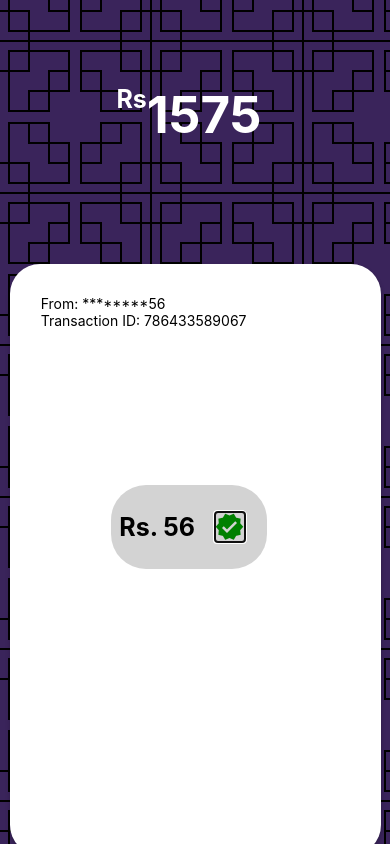
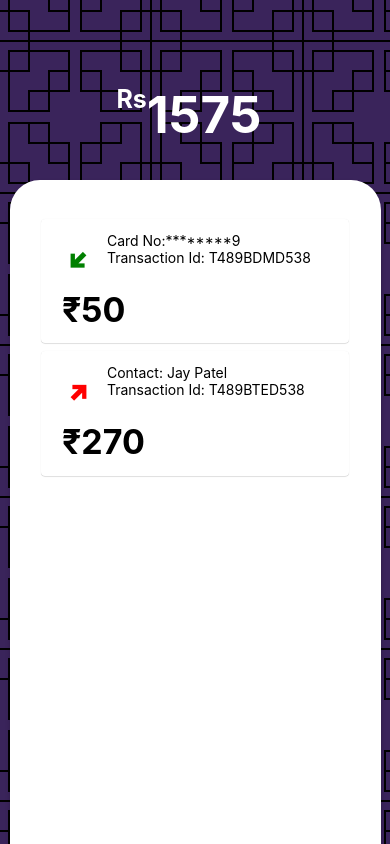
Before and after one commit to Konu9712/VedPay, a React Native app: screen / in a window 390 px wide. Built offline with nearby package versions, Linux system fonts and the light colour scheme.

Commit message:
History Main Screen UI

```diff
--- a/App.js
+++ b/App.js
@@ -20,6 +20,7 @@ import CardTransactionListScreen from "./Pages/CardTransactionListScreen/CardTra
 import AddMoneyMainScreen from "./Pages/AddMoneyMainScreen/AddMoneyMainScreen";
 import AddMoneySource from "./Pages/AddMoneySource/AddMoneySource";
 import AddMoneySuccessfully from "./Pages/AddMoneySuccessfully/AddMoneySuccessfully";
+import HistoryMainScreen from "./Pages/HistoryMainScreen/HistoryMainScreen";
 
 const d = Dimensions.get("window");
 export default function App() {
@@ -40,7 +41,8 @@ export default function App() {
       {/* <CardTransactionListScreen /> */}
       {/* <AddMoneyMainScreen /> */}
       {/* <AddMoneySource /> */}
-      <AddMoneySuccessfully />
+      {/* <AddMoneySuccessfully /> */}
+      <HistoryMainScreen />
     </ImageBackground>
   );
 }
--- a/Pages/AddMoneySuccessfully/AddMoneySuccessfully.js
+++ b/Pages/AddMoneySuccessfully/AddMoneySuccessfully.js
@@ -22,7 +22,7 @@ export default function AddMoneySuccessfully() {
               <View>
                 <Text>From: ********56 </Text>
                 <Text>Transaction ID: 786433589067 </Text>
-                <View style={styles.amount_Wrapper}>
+                <View style={styles.modalAmount_Wrapper}>
                   <Text style={styles.addedamount}>Rs. 56 </Text>
                   <IconButton icon="check-decagram" color={"green"} size={30} />
                 </View>
@@ -54,7 +54,7 @@ const styles = StyleSheet.create({
     fontSize: hp("6%"),
     color: "#ffff",
   },
-  amount_Wrapper: {
+  modalAmount_Wrapper: {
     flexDirection: "row",
     alignItems: "center",
     justifyContent: "center",
--- /dev/null
+++ b/Pages/HistoryMainScreen/HistoryMainScreen.js
@@ -0,0 +1,100 @@
+import * as React from "react";
+import { Text, View, StyleSheet } from "react-native";
+import { Card, IconButton } from "react-native-paper";
+import {
+  widthPercentageToDP as wp,
+  heightPercentageToDP as hp,
+} from "react-native-responsive-screen";
+import ModalConatiner from "../../Components/Modal/Modal";
+
+export default function HistoryMainScreen() {
+  return (
+    <View>
+      <View style={styles.amout_wrapper}>
+        <Text style={styles.currency}>Rs</Text>
+        <Text style={styles.ammount}>1575 </Text>
+      </View>
+      <View>
+        <ModalConatiner
+          modalHeight={90}
+          bulkProps={
+            <>
+              <View>
+                <Card style={styles.card}>
+                  <View style={styles.card_content}>
+                    <IconButton
+                      icon="arrow-bottom-left-thick"
+                      color={"green"}
+                      size={30}
+                    />
+                    <View style={styles.text_container}>
+                      <Text>Card No:********9</Text>
+                      <Text>Transaction Id: T489BDMD538</Text>
+                    </View>
+                    <View style={styles.ammount_wrapper}>
+                      <Text style={styles.transaction_amount}>₹50 </Text>
+                    </View>
+                  </View>
+                </Card>
+
+                <Card style={styles.card}>
+                  <View style={styles.card_content}>
+                    <IconButton
+                      icon="arrow-top-right-thick"
+                      color={"red"}
+                      size={30}
+                    />
+                    <View style={styles.text_container}>
+                      <Text>Contact: Jay Patel</Text>
+                      <Text>Transaction Id: T489BTED538</Text>
+                    </View>
+                    <View style={styles.ammount_wrapper}>
+                      <Text style={styles.transaction_amount}>₹270 </Text>
+                    </View>
+                  </View>
+                </Card>
+              </View>
+            </>
+          }
+        />
+      </View>
+    </View>
+  );
+}
+
+const styles = StyleSheet.create({
+  amout_wrapper: {
+    marginTop: hp("10%"),
+    marginHorizontal: wp("15%"),
+    flex: 1,
+    flexDirection: "row",
+    flexWrap: "wrap",
+    justifyContent: "center",
+  },
+  currency: {
+    fontWeight: "bold",
+    fontSize: hp("3%"),
+    color: "#ffff",
+  },
+  ammount: {
+    fontWeight: "bold",
+    fontSize: hp("6%"),
+    color: "#ffff",
+  },
+  card: {
+    padding: "3%",
+    marginTop: hp("1%"),
+  },
+  card_content: {
+    flexDirection: "row",
+    flexWrap: "wrap",
+    marginVertical: hp("0.5%"),
+  },
+  ammount_wrapper: {
+    marginLeft: wp("3%"),
+  },
+  transaction_amount: {
+    fontWeight: "bold",
+    fontSize: hp("4%"),
+  },
+});
```
